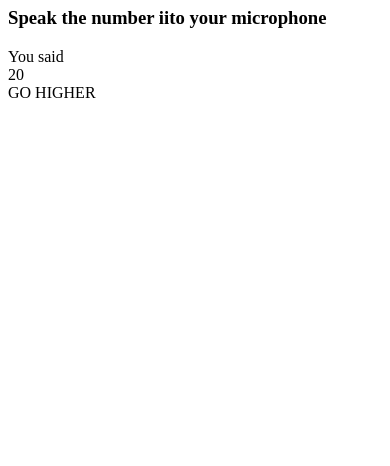
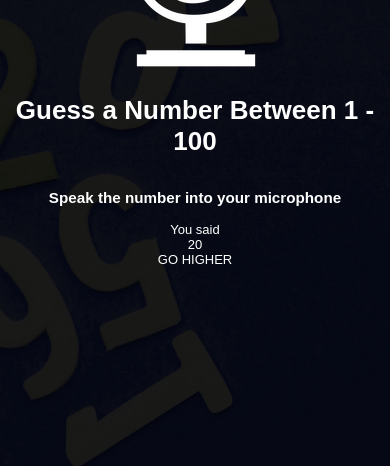
Before and after one commit to BeataJ/speakNumberGame, a plain HTML site: page index.html in a window 390 px wide. Shown: the part 378-844 px from the top of the page. Drawn offline with Linux system fonts and the light colour scheme.

Commit message:
add @media query

```diff
--- a/index.html
+++ b/index.html
@@ -12,7 +12,7 @@
 
     <h1>Guess a Number Between 1 - 100</h1>
 
-    <h3>Speak the number iito your microphone</h3>
+    <h3>Speak the number into your microphone</h3>
 
     <div id="msg" class="msg">
       <div>You said</div>
--- a/style.css
+++ b/style.css
@@ -0,0 +1,22 @@
+* {
+  box-sizing: border-box;
+}
+
+body {
+  background: #2f3542 url('img/bg.jpg') no-repeat left center/cover;
+  color: #ffff;
+  min-height: 100vh;
+  display: flex;
+  flex-direction: column;
+  align-items: center;
+  justify-content: center;
+  text-align: center;
+  margin: 0;
+  font-family: Arial, Helvetica, sans-serif;
+}
+
+@media(max-width: 600px) {
+  body {
+    font-size: 13px;
+  }
+}
```
